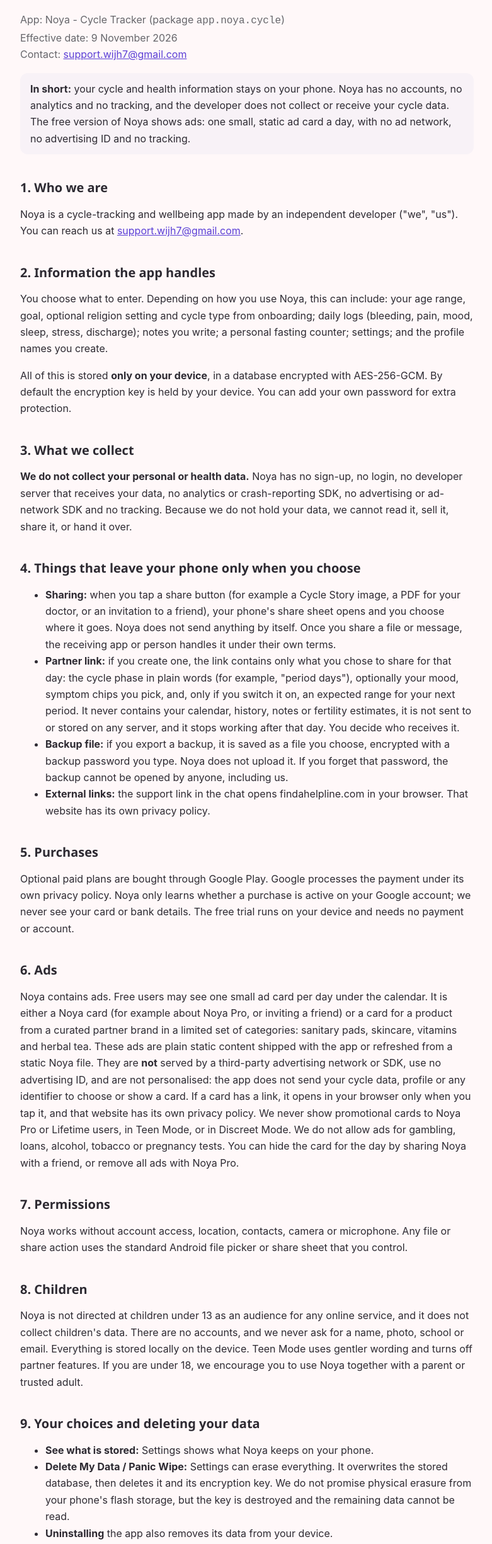
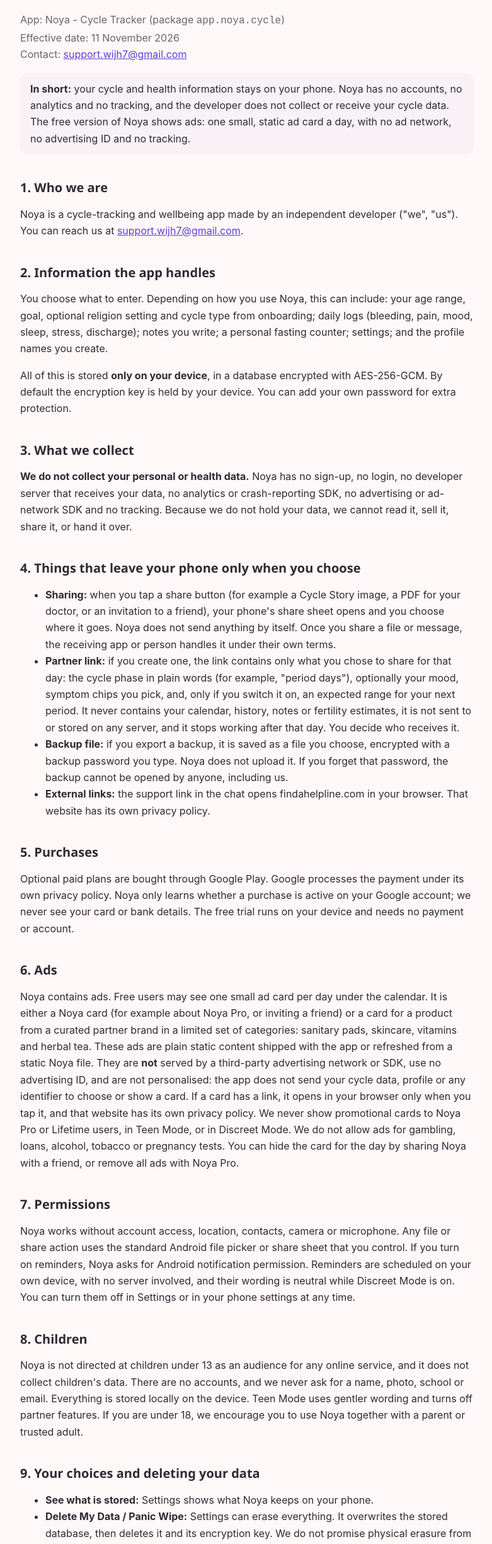
Before and after one commit to wijh7/wijh7.github.io, a plain HTML site: page noya/privacy.html in a window 1280 px wide. Shown: the part 83-2534 px from the top of the page at 63% size, without its empty margins (248-1029 px from the left). Drawn offline with Linux system fonts and the light colour scheme.

Commit message:
Update privacy.html

```diff
--- a/noya/privacy.html
+++ b/noya/privacy.html
@@ -9,7 +9,7 @@ a{color:#5B3FD6}.meta{color:#66666B}.box{background:#F8F2F7;border-radius:12px;p
 @media(prefers-color-scheme:dark){body{background:#17141C;color:#F3EEF7}a{color:#B9A2FF}.meta{color:#A9A1B5}.box{background:#241F2D}}
 </style></head><body>
 <h1>Noya Privacy Policy</h1>
-<p class="meta">App: Noya - Cycle Tracker (package <code>app.noya.cycle</code>)<br>Effective date: 9 November 2026<br>Contact: <a href="mailto:support.wijh7@gmail.com">support.wijh7@gmail.com</a></p>
+<p class="meta">App: Noya - Cycle Tracker (package <code>app.noya.cycle</code>)<br>Effective date: 11 November 2026<br>Contact: <a href="mailto:support.wijh7@gmail.com">support.wijh7@gmail.com</a></p>
 
 <div class="box"><strong>In short:</strong> your cycle and health information stays on your phone. Noya has no accounts, no analytics and no tracking, and the developer does not collect or receive your cycle data. The free version of Noya shows ads: one small, static ad card a day, with no ad network, no advertising ID and no tracking.</div>
 
@@ -38,7 +38,7 @@ a{color:#5B3FD6}.meta{color:#66666B}.box{background:#F8F2F7;border-radius:12px;p
 <p>Noya contains ads. Free users may see one small ad card per day under the calendar. It is either a Noya card (for example about Noya Pro, or inviting a friend) or a card for a product from a curated partner brand in a limited set of categories: sanitary pads, skincare, vitamins and herbal tea. These ads are plain static content shipped with the app or refreshed from a static Noya file. They are <strong>not</strong> served by a third-party advertising network or SDK, use no advertising ID, and are not personalised: the app does not send your cycle data, profile or any identifier to choose or show a card. If a card has a link, it opens in your browser only when you tap it, and that website has its own privacy policy. We never show promotional cards to Noya Pro or Lifetime users, in Teen Mode, or in Discreet Mode. We do not allow ads for gambling, loans, alcohol, tobacco or pregnancy tests. You can hide the card for the day by sharing Noya with a friend, or remove all ads with Noya Pro.</p>
 
 <h2>7. Permissions</h2>
-<p>Noya works without account access, location, contacts, camera or microphone. Any file or share action uses the standard Android file picker or share sheet that you control.</p>
+<p>Noya works without account access, location, contacts, camera or microphone. Any file or share action uses the standard Android file picker or share sheet that you control. If you turn on reminders, Noya asks for Android notification permission. Reminders are scheduled on your own device, with no server involved, and their wording is neutral while Discreet Mode is on. You can turn them off in Settings or in your phone settings at any time.</p>
 
 <h2>8. Children</h2>
 <p>Noya is not directed at children under 13 as an audience for any online service, and it does not collect children's data. There are no accounts, and we never ask for a name, photo, school or email. Everything is stored locally on the device. Teen Mode uses gentler wording and turns off partner features. If you are under 18, we encourage you to use Noya together with a parent or trusted adult.</p>
```
